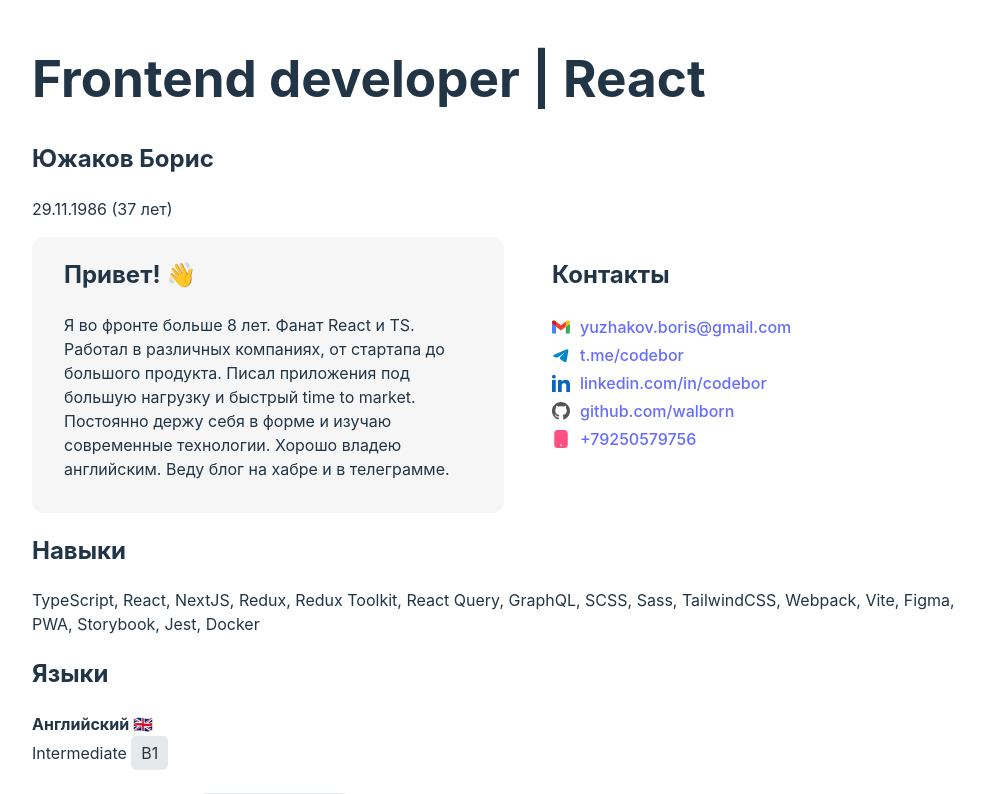
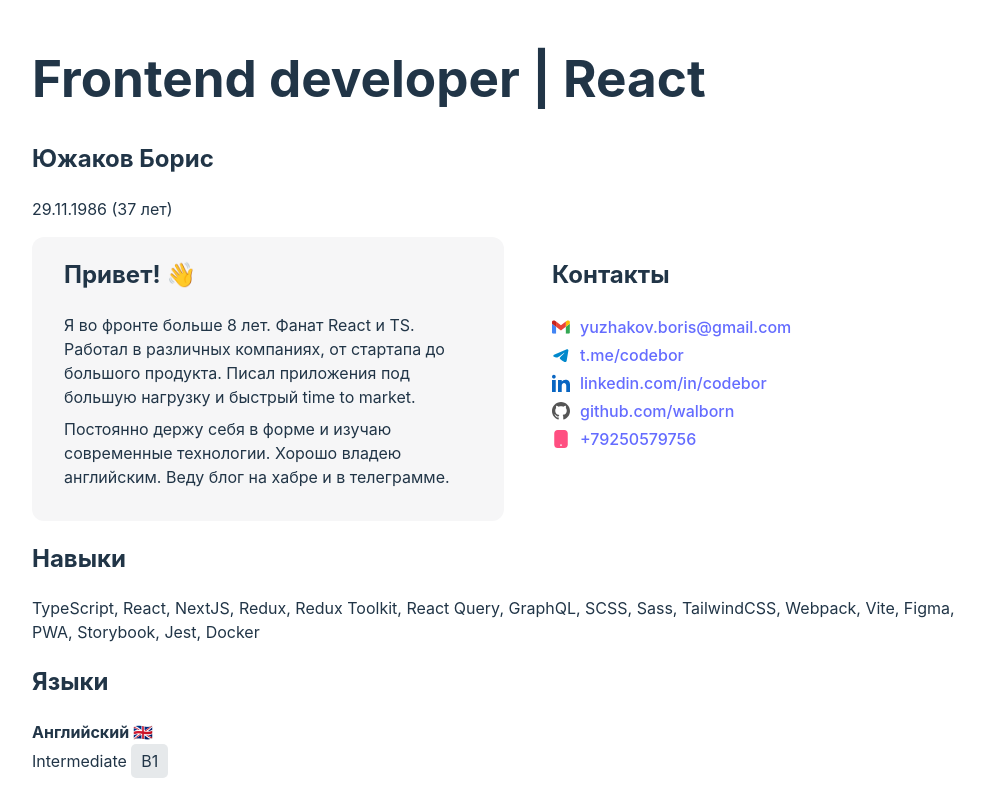
Before and after one commit to walborn/walborn.github.io, a React (Vite) app: page / in a window 1280 px wide. Shown: the top 794 px of the page, without its empty margins (128-1113 px from the left). Built offline with nearby package versions, Linux system fonts and the light colour scheme.

Commit message:
💅 fix paddings style

```diff
--- a/src/App.tsx
+++ b/src/App.tsx
@@ -56,7 +56,7 @@
       <div className={styles.col2}>
         <div className={styles.hello}>
           <h2>Привет! 👋</h2>
-          {resume.hello}
+          {resume.hello.map(i => <div>{i}</div>)}
         </div>
         <div className={styles.contacts}>
           <h2>Контакты</h2>
--- a/src/index.module.scss
+++ b/src/index.module.scss
@@ -23,6 +23,9 @@
   background-color: var(--color-background-soft);
   border-radius: 12px;
   transition: border-color .25s,background-color .25s;
+  > div:not(:last-child) {
+    padding-bottom: 0.5rem;
+  }
 }
 
 .contact {
--- a/src/resume/boris.yuzhakov.tsx
+++ b/src/resume/boris.yuzhakov.tsx
@@ -11,9 +11,10 @@
   position: 'Frontend developer | React',
   name: 'Южаков Борис',
   birthday: new Date(1986, 10, 29),
-  hello: `
-    Я во фронте больше 8 лет. Фанат React и TS. Работал в различных компаниях, от стартапа до большого продукта. Писал приложения под большую нагрузку и быстрый time to market.
-    Постоянно держу себя в форме и изучаю современные технологии. Хорошо владею английским. Веду блог на хабре и в телеграмме.`,
+  hello: [
+    'Я во фронте больше 8 лет. Фанат React и TS. Работал в различных компаниях, от стартапа до большого продукта. Писал приложения под большую нагрузку и быстрый time to market.',
+    'Постоянно держу себя в форме и изучаю современные технологии. Хорошо владею английским. Веду блог на хабре и в телеграмме.',
+  ],
   contacts: [
     { name: 'email', icon: <img src={EmailSVG} className={styles.icon} alt="Email" />, value: 'yuzhakov.boris@gmail.com', link: 'mailto:yuzhakov.boris@gmail.com' },
     { name: 'telegram', icon: <img src={TelegramSVG} className={styles.icon} alt="Telegram" />, value: 't.me/codebor', link: 'https://t.me/codebor' },
--- a/src/types.tsx
+++ b/src/types.tsx
@@ -34,7 +34,7 @@
   position: string
   name: string
   birthday: Date
-  hello: React.ReactNode
+  hello: React.ReactNode[]
   contacts: { name: string, value: string, link: string, icon: React.ReactNode }[]
   skills: string[]
   languages: { name: React.ReactNode, value: React.ReactNode }[]
```
